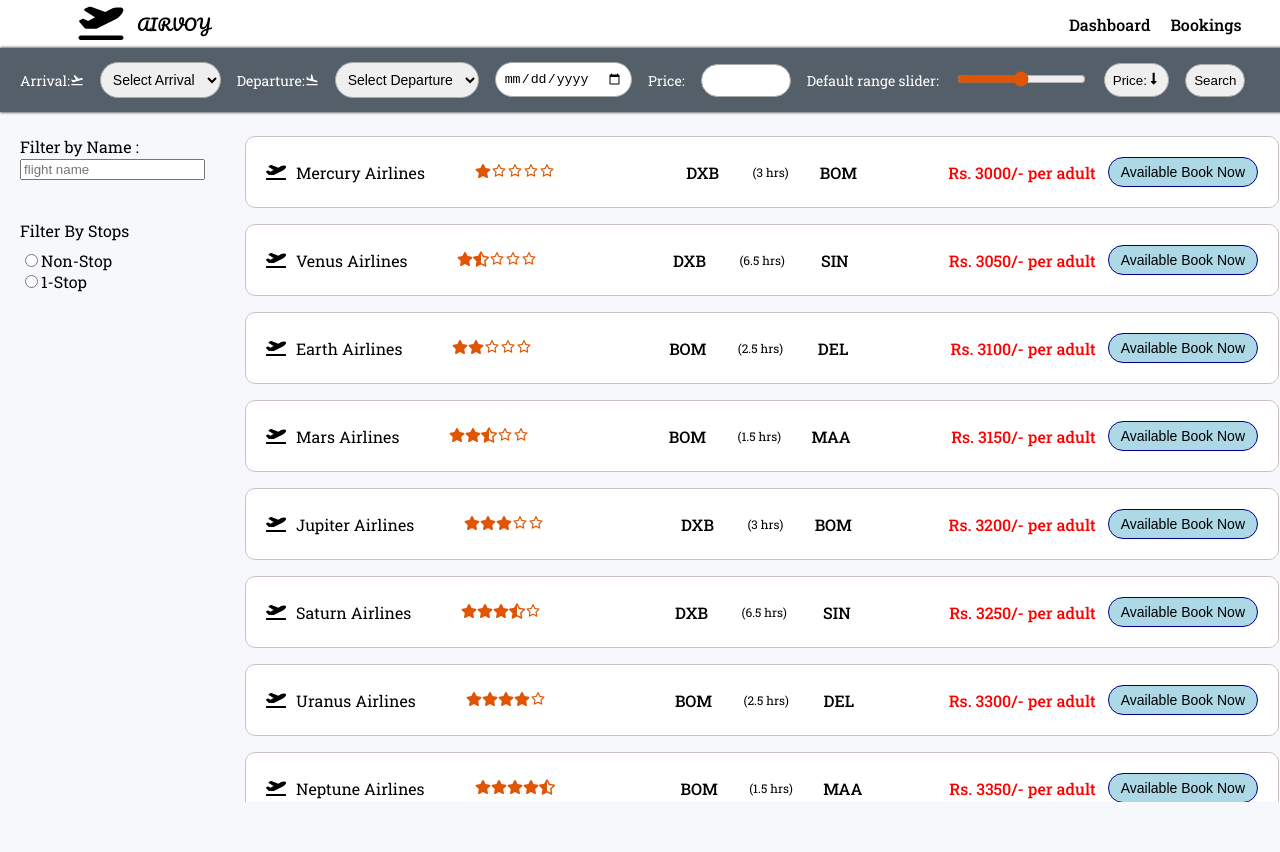
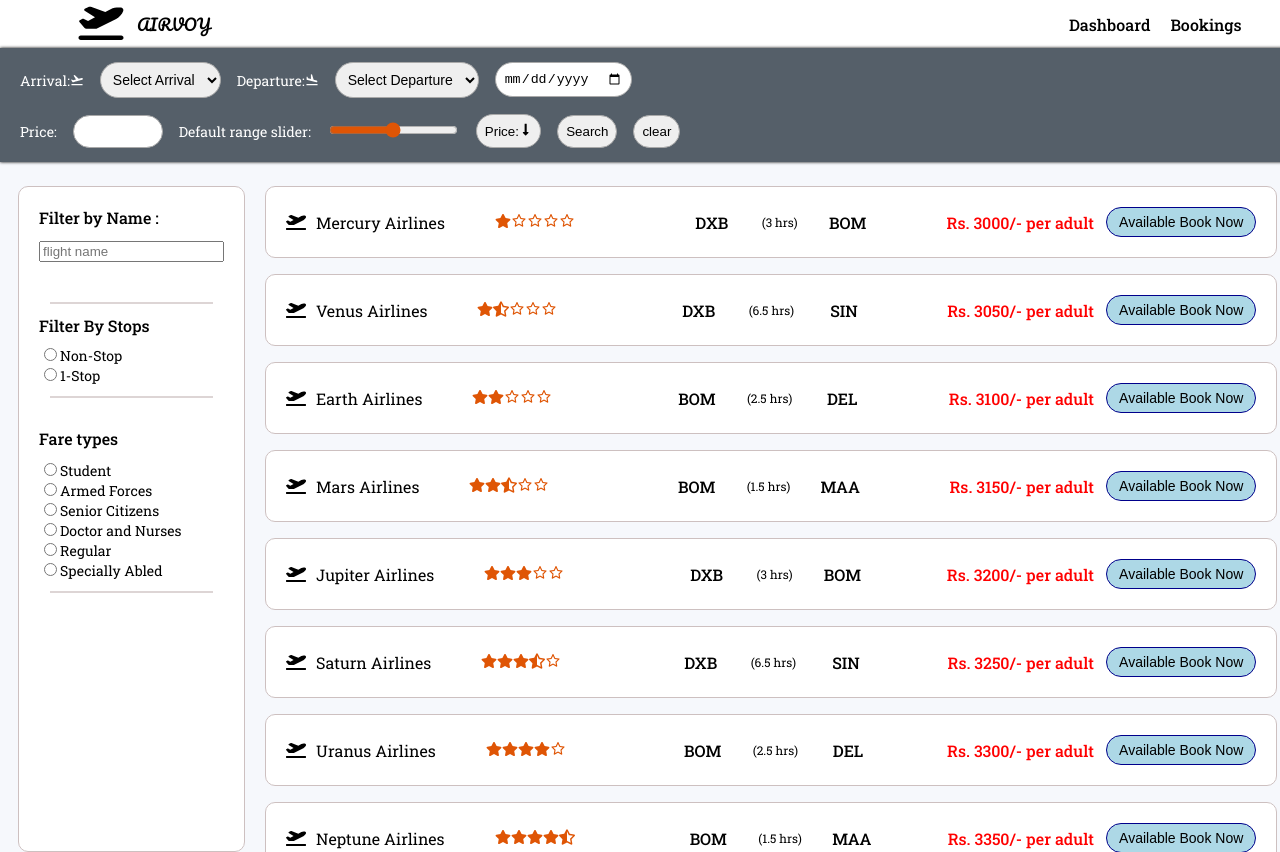
Before and after one commit to yashvia1501/Flight-Booking, a React (Create React App) app: page /bookings in a window 1280 px wide. Shown: the top 852 px of the page. Before the commit the page ends 802 px from the top, so only its background shows below. Built offline with nearby package versions, Linux system fonts and the light colour scheme; a web font is replaced by a local one.

Commit message:
add: redirects

```diff
--- a/src/App.css
+++ b/src/App.css
@@ -194,3 +194,9 @@ body.active-modal {
   top: 0px;
   z-index: -1;
 }
+@media screen and (min-width: 80rem) {
+  .container {
+    margin: 1em 2em;
+    column-count: 3;
+  }
+}
--- a/src/components/Dashboard.js
+++ b/src/components/Dashboard.js
@@ -1,5 +1,5 @@
 
-import React,{useState} from 'react'
+import React,{useState,useEffect} from 'react'
 import { value } from "./Data";
 import { useLocation } from 'react-router-dom';
 import Carousel from 'react-multi-carousel';
@@ -18,6 +18,7 @@ const Dashboard = ({bookings,setbookings}) => {
   const location=useLocation();
   const navigate=useNavigate();
   // const tempData = location.state;
+
 
   const responsive = {
     superLargeDesktop: {
@@ -44,7 +45,7 @@ const Dashboard = ({bookings,setbookings}) => {
   return (
     <>
 
-    <div  style={{border:"2px solid rgb(209 211 217 / 38%)",height:"calc(100vh - 48px)",overflowY:"auto",paddingTop:"16px",position:"relative"}}>
+    <div style={{border:"2px solid rgb(209 211 217 / 38%)",height:"calc(100vh - 48px)",overflowY:"auto",paddingTop:"16px",position:"relative"}}>
     <div className='bg-dashboard'></div>
       {console.log("bookings",bookings)}
       {bookings.length>0 ?
@@ -88,8 +89,9 @@ const Dashboard = ({bookings,setbookings}) => {
 
 
     <div style={{display:"flex", alignItems:"center",justifyContent:"center",width:"80%",height:"46px",fontSize:"30px",margin: "21px auto"}}>Top Destinations in India</div>
-     <div style={{margin: "20px auto",width: "79%",overflowX:"auto", gap:"30px",display:"flex"}}>
-    <Carousel
+     <div style={{margin: "20px auto",width: "78%",overflowX:"auto"}}>
+
+     <Carousel
   additionalTransfrom={0}
   arrows
   autoPlaySpeed={3000}
@@ -144,50 +146,50 @@ const Dashboard = ({bookings,setbookings}) => {
 >
 
       <div className='image-box'>
-        <div><img alt="" className="Box-sc-kv6pi1-0 hRUYUu"
+      <div><img alt="New Delhi and NCR" className="Box-sc-kv6pi1-0 hRUYUu"
       src="//pix6.agoda.net/geo/city/14552/1_14552_02.jpg?ca=6&amp;ce=1&amp;s=345x345&amp;ar=1x1"
       data-element-name="top-destination-city-image" style={{margin: "0px auto"}}/> </div>
       <div className='placesName'>New Delhi and NCR</div>
       </div>
 
       <div className='image-box'>
-      <div><img alt="" class="Box-sc-kv6pi1-0 hRUYUu" src="//pix6.agoda.net/geo/city/4923/1_4923_02.jpg?ca=8&amp;ce=1&amp;s=345x345&amp;ar=1x1"
+      <div><img alt="" className="Box-sc-kv6pi1-0 hRUYUu" src="//pix6.agoda.net/geo/city/4923/1_4923_02.jpg?ca=8&amp;ce=1&amp;s=345x345&amp;ar=1x1"
       data-element-name="top-destination-city-image" style={{margin: "0px auto"}}/></div>
       <div className='placesName'>Banglore</div>
      </div>
 
     <div  className='image-box'>
-    <div><img alt="" class="Box-sc-kv6pi1-0 hRUYUu" src="//pix6.agoda.net/geo/city/16850/1_16850_02.jpg?ca=6&amp;ce=1&amp;s=345x345&amp;ar=1x1"
+    <div><img alt="" className="Box-sc-kv6pi1-0 hRUYUu" src="//pix6.agoda.net/geo/city/16850/1_16850_02.jpg?ca=6&amp;ce=1&amp;s=345x345&amp;ar=1x1"
     data-element-name="top-destination-city-image" style={{margin: "0px auto"}}/></div>
     <div className='placesName'>Mumbai</div>
     </div>
 
     <div  className='image-box'>
-    <div><img alt="" class="Box-sc-kv6pi1-0 hRUYUu" src="//pix6.agoda.net/geo/city/11304/077a5dc2a344a604731be86537916ba0.jpg?ce=0&amp;s=345x345&amp;ar=1x1"
+    <div><img alt="" className="Box-sc-kv6pi1-0 hRUYUu" src="//pix6.agoda.net/geo/city/11304/077a5dc2a344a604731be86537916ba0.jpg?ce=0&amp;s=345x345&amp;ar=1x1"
     data-element-name="top-destination-city-image" style={{margin: "0px auto"}}/></div>
     <div className='placesName'>Goa</div>
     </div>
 
      <div  className='image-box'>
-    <div><img alt="" class="Box-sc-kv6pi1-0 hRUYUu" src="//pix6.agoda.net/geo/city/8801/1_8801_02.jpg?ca=6&amp;ce=1&amp;s=345x345&amp;ar=1x1"
+    <div><img alt="" className="Box-sc-kv6pi1-0 hRUYUu" src="//pix6.agoda.net/geo/city/8801/1_8801_02.jpg?ca=6&amp;ce=1&amp;s=345x345&amp;ar=1x1"
     data-element-name="top-destination-city-image" style={{margin: "0px auto"}}/></div>
     <div className='placesName'>Hyderabad</div>
     </div>
 
     <div  className='image-box'>
-    <div><img alt="" class="Box-sc-kv6pi1-0 hRUYUu" src="//pix6.agoda.net/geo/city/16854/0abc435fa78c2ca6fb4cb5ec86af89d0.jpg?ce=0&amp;s=345x345&amp;ar=1x1"
+    <div><img alt="" className="Box-sc-kv6pi1-0 hRUYUu" src="//pix6.agoda.net/geo/city/16854/0abc435fa78c2ca6fb4cb5ec86af89d0.jpg?ce=0&amp;s=345x345&amp;ar=1x1"
     data-element-name="top-destination-city-image" style={{margin: "0px auto"}}/></div>
     <div className='placesName'>Pune</div>
     </div>
 
     <div  className='image-box'>
-    <div><img alt="" class="Box-sc-kv6pi1-0 hRUYUu" src="//pix6.agoda.net/geo/city/12565/1_12565_02.jpg?ca=6&amp;ce=1&amp;s=345x345&amp;ar=1x1"
+    <div><img alt="" className="Box-sc-kv6pi1-0 hRUYUu" src="//pix6.agoda.net/geo/city/12565/1_12565_02.jpg?ca=6&amp;ce=1&amp;s=345x345&amp;ar=1x1"
     data-element-name="top-destination-city-image" style={{margin: "0px auto"}}/></div>
     <div className='placesName'>Pondicherry</div>
     </div>
 
     <div  className='image-box'>
-    <div><img alt="" class="Box-sc-kv6pi1-0 hRUYUu" src="//pix6.agoda.net/geo/city/12354/1_12354_02.jpg?ca=6&amp;ce=1&amp;s=345x345&amp;ar=1x1"
+    <div><img alt="" className="Box-sc-kv6pi1-0 hRUYUu" src="//pix6.agoda.net/geo/city/12354/1_12354_02.jpg?ca=6&amp;ce=1&amp;s=345x345&amp;ar=1x1"
     data-element-name="top-destination-city-image" style={{margin: "0px auto"}}/></div>
     <div className='placesName'>Nainital</div>
     </div>
--- a/src/components/NewBookings.js
+++ b/src/components/NewBookings.js
@@ -46,6 +46,9 @@ const NewBookings = ({bookings,setbookings}) => {
    const uniqueDepartures = [
       ...new Set(originalPost.map((item) => item.departure)),
    ];
+   console.log(uniqueArrivals)
+   console.log(uniqueDepartures)
+
 
    // Methods
    const handleSearch = () => {
@@ -145,6 +148,11 @@ const NewBookings = ({bookings,setbookings}) => {
       const updatepost=post.find(post=>post.flghtnumber===modal.data.flghtnumber)
       setbookings([...bookings,updatepost]);
       navigate('/')
+   }
+   const HandleClear=()=>{
+    setArrival("")
+    setDept("")
+    setOriginalPosts(value)
    }
 
 
@@ -248,32 +256,44 @@ const NewBookings = ({bookings,setbookings}) => {
 
                   <button className="box-padding" onClick={(e)=>handleSearch(e)} >Search</button>
                </div>
+               <div><button className="box-padding" onClick={HandleClear}>clear</button></div>
             </div>
          </div>
 
          <div className="flight-details" style={{
-            padding: "0 20px",
+            padding: "0 18px",
             height: "calc(100% - 134px)",
             overflow: "auto",
             paddingTop: "20px",
             marginTop: "4px",
             display: "flex",
-            gap: "40px",
+            gap: "20px",
 
 
 
          }}>
-            <div>
+            <div style={{backgroundColor:"white",border: "1px solid rgb(205, 192, 192)",borderRadius: "10px",padding:"20px",display:"block",fontSize:"16px"}}>
             <div style={{height:"84px"}}>
-               Filter by Name :
+               <div style={{fontWeight:"500",marginBottom:"11px"}}>Filter by Name : </div>
                <div><input type="text" placeholder="flight name" onChange={(e)=>handleFlightSearch(e)}/></div>
             </div>
-            <div> <div style={{height:"30px"}}>Filter By Stops</div>
-               <div><input type="radio" name="stop" value={stop} onChange={(e) => handleNonStop(e)}/>Non-Stop</div>
-               <div><input type="radio" name="stop" value={stop} onChange={(e)=>handleOneStop(e)}/>1-Stop</div>
+            <div style={{border:"1px solid rgb(205, 192, 192,0.67)",margin:"11px 11px"}}></div>
+            <div> <div style={{height:"30px",fontWeight:"500"}}>Filter By Stops</div>
+               <div style={{fontSize:"14px"}}><input type="radio" name="stop" value={stop} onChange={(e) => handleNonStop(e)}/>Non-Stop</div>
+               <div style={{fontSize:"14px"}}><input type="radio" name="stop" value={stop} onChange={(e)=>handleOneStop(e)}/>1-Stop</div>
             </div>
+            <div style={{border:"1px solid rgb(205, 192, 192,0.67)",margin:"11px 11px"}}></div>
+            <div style={{marginTop:"30px"}}><div style={{marginBottom:"11px",fontWeight:"500"}}>Fare types</div>
+            <div style={{fontSize:"14px"}}><input type="radio"/>Student</div>
+            <div style={{fontSize:"14px"}}><input type="radio"/>Armed Forces</div>
+            <div style={{fontSize:"14px"}}><input type="radio"/>Senior Citizens</div>
+            <div style={{fontSize:"14px"}}><input type="radio"/>Doctor and Nurses</div>
+            <div style={{fontSize:"14px"}}><input type="radio"/>Regular</div>
+            <div style={{fontSize:"14px"}}><input type="radio"/>Specially Abled</div>
             </div>
-            <div style={{ width: "80%" }}>
+            <div style={{border:"1px solid rgb(205, 192, 192,0.67)",margin:"11px 11px"}}></div>
+            </div>
+            <div style={{ width: "78%" }}>
                {post.length > 0
                   ? post.map((item, index) => {
                      return (
```
Also changed, not shown: package.json (+7 -1 lines), 2 other files (tests, documents, lock files or other folders).
